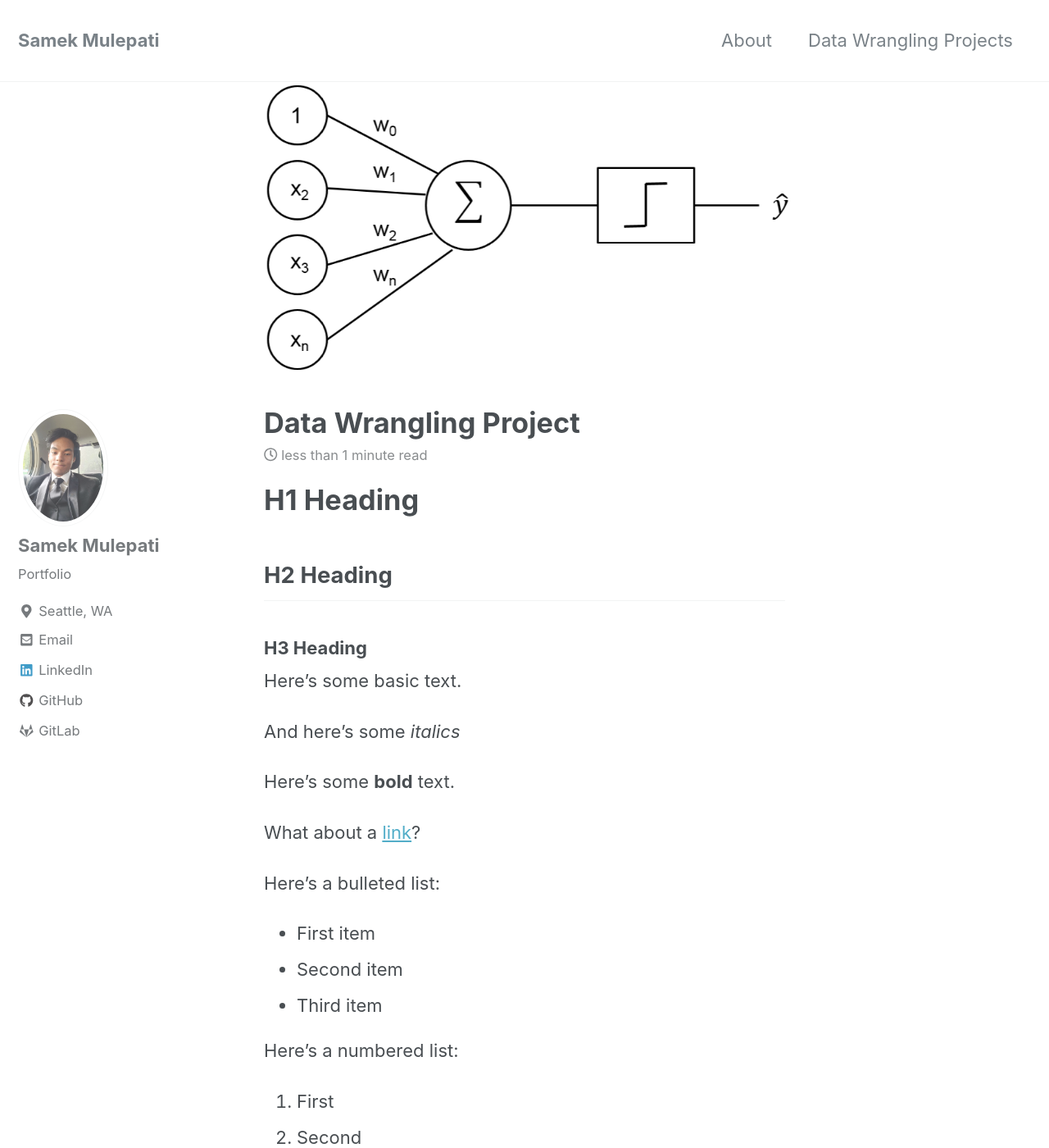
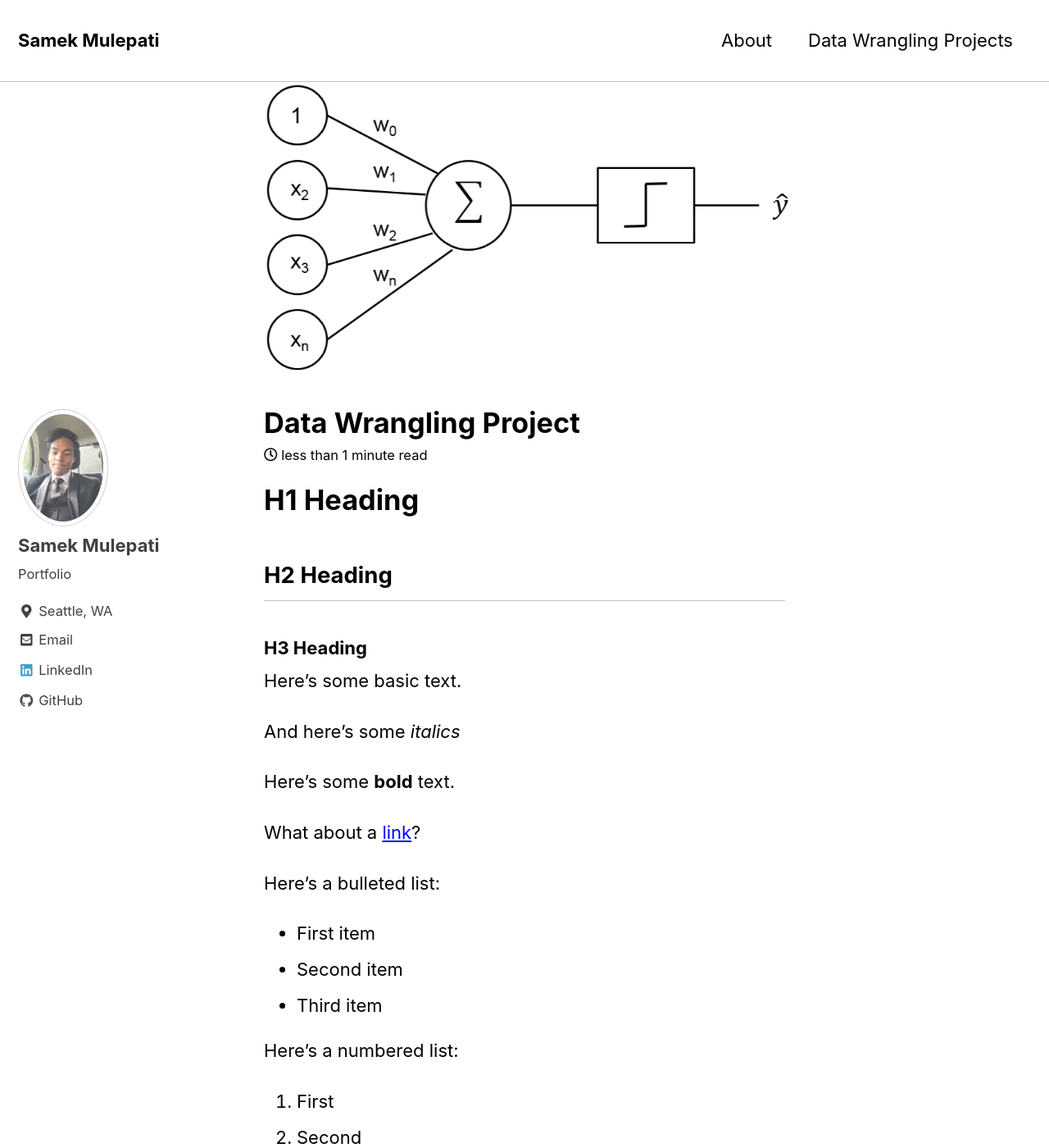
Before and after one commit to mulepati/samekmulepati.github.io, a Jekyll site: the page built from _posts/2018-01-28-perceptron.md, in a window 1280 px wide and 1400 px high. Shown: the whole window at 82% size. Built offline with Jekyll 4.4.1, drawn with Linux system fonts in a browser that asks for light colours; nearby versions of some CDN libraries; formulas are drawn with MathJax 3.

Commit message:
Update _config.yml

```diff
--- a/_config.yml
+++ b/_config.yml
@@ -5,7 +5,7 @@
 # For technical reasons, this file is *NOT* reloaded automatically when you use
 # `jekyll serve`. If you change this file, please restart the server process.
 
-minimal_mistakes_skin    : "default" # "air", "aqua", "contrast", "dark", "dirt", "neon", "mint", "plum", "sunrise"
+minimal_mistakes_skin    : "contrast" # "air", "aqua", "contrast", "dark", "dirt", "neon", "mint", "plum", "sunrise"
 
 # Site Settings
 locale                   : "en-US"
@@ -29,7 +29,7 @@
     # https://developers.facebook.com/docs/plugins/comments
     appid                :
     num_posts            : # 5 (default)
-    colorscheme          : "dark" # "light" (default), "dark"
+    colorscheme          : # "light" (default), "dark"
 staticman:
   allowedFields          : # ['name', 'email', 'url', 'message']
   branch                 : # "master"
@@ -98,7 +98,7 @@
   facebook         :
   foursquare       :
   github           : "mulepati"
-  gitlab           : "mulepati"
+  gitlab           :
   google_plus      :
   keybase          :
   instagram        :
```
